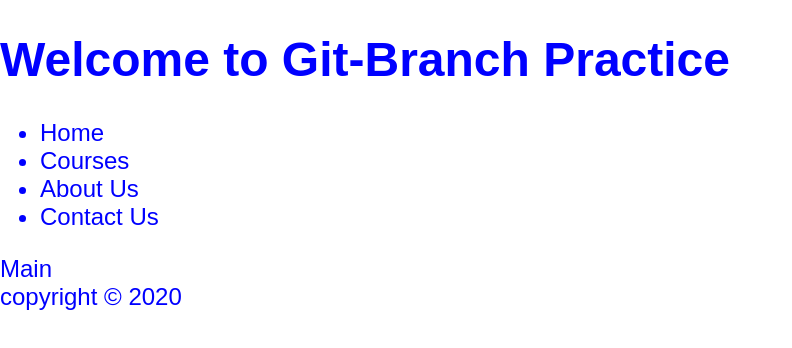
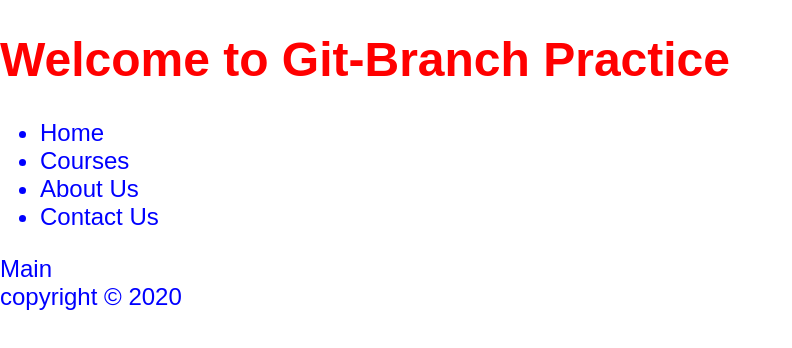
Before and after one commit to shankarghimire/branch-demo, a plain HTML site: page index.html in a window 1280 px wide. Shown: the whole page, without its empty margins (0-792 px from the left). Drawn offline with Linux system fonts and the light colour scheme.

Commit message:
Adds css for header element

```diff
--- a/index.html
+++ b/index.html
@@ -14,6 +14,9 @@
             padding: 0;
             color: #0000ff;
             font-size: 1.5em;
+        }
+        header{
+            color: #ff0000;
         }
     </style>
 </head>
```
